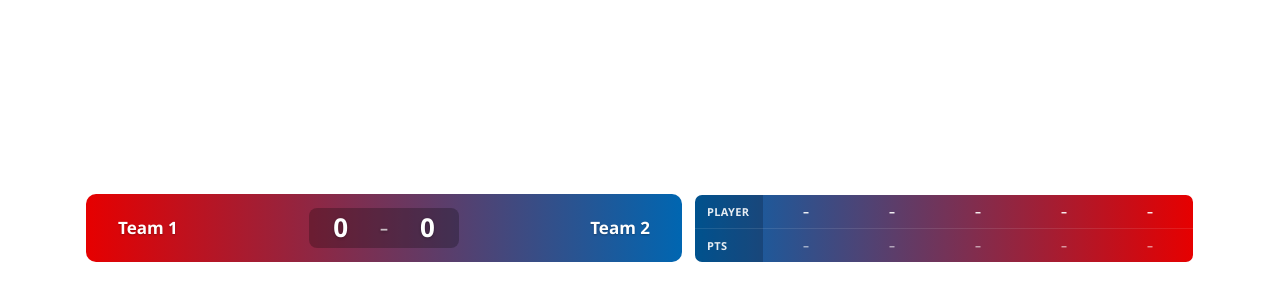
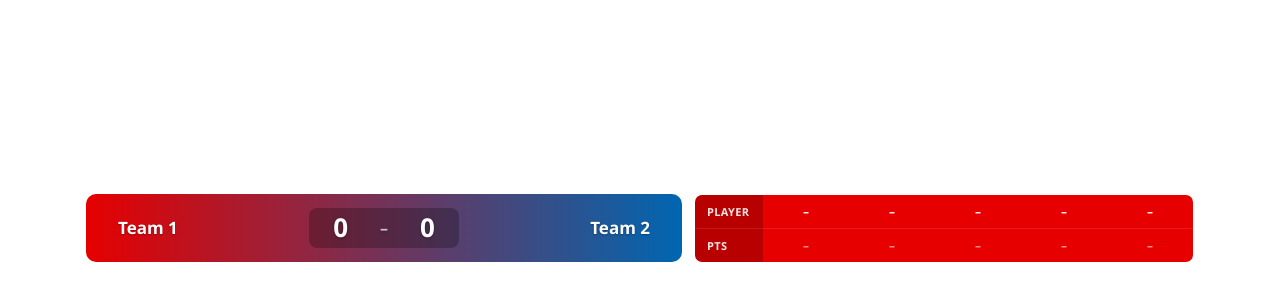
Before and after one commit to texasterminator5/Bad-Decisions, a plain HTML site: page index.html in a window 1280 px wide. Shown: the part 172-472 px from the top of the page. Drawn offline with Linux system fonts and the light colour scheme.

Commit message:
Add files via upload

```diff
--- a/index.html
+++ b/index.html
@@ -34,7 +34,7 @@
     .scores-table {
       flex-shrink: 0;
       width: 500px;
-      background: linear-gradient(90deg, #0066b1 0%, #e60000 100%);
+      background: #e60000;
       background-clip: padding-box;
       -webkit-background-clip: padding-box;
       border-radius: 8px;
```
